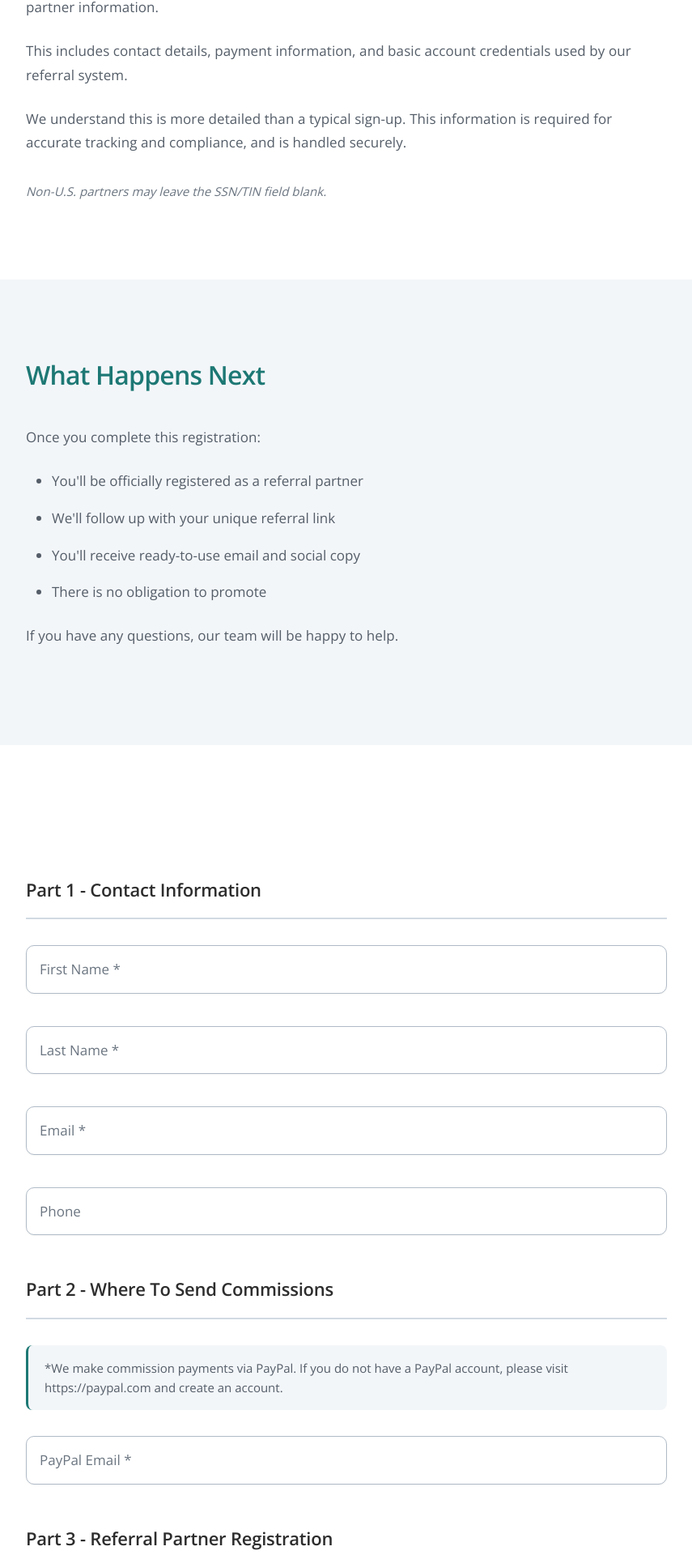
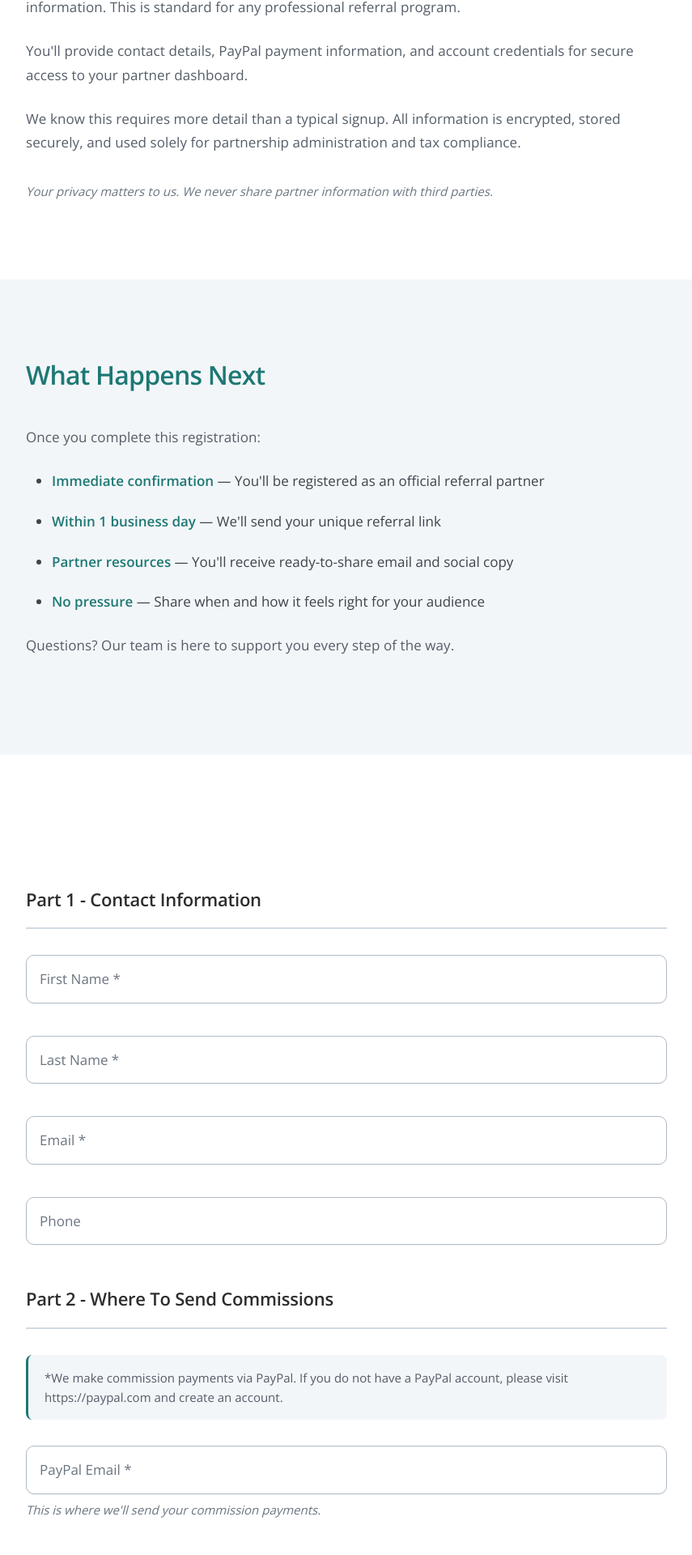
Before and after one commit to rbradshaw9/emotionalfreedomchallenge, a Next.js app: page /partners/register in a window 1280 px wide. Shown: the part 676-2596 px from the top of the page at 81% size, without its empty margins (212-1067 px from the left). Built offline with nearby package versions, Linux system fonts and the light colour scheme.

Commit message:
Enhance partner registration page: improved copy, helper text, and scannable bullet points for clarity and reassurance

```diff
--- a/app/partners/register/page.module.css
+++ b/app/partners/register/page.module.css
@@ -80,8 +80,13 @@
 .nextStepsSection li {
   font-size: var(--text-base);
   line-height: 1.75;
-  margin-bottom: var(--space-4);
-  color: var(--color-gray-600);
+  margin-bottom: var(--space-5);
+  color: var(--color-gray-700);
+}
+
+.nextStepsSection li strong {
+  color: var(--color-primary);
+  font-weight: var(--font-semibold);
 }
 
 .nextStepsSection li:last-child {
@@ -217,6 +222,16 @@
   display: block;
   line-height: 1.4;
   font-weight: var(--font-medium);
+}
+
+/* Helper text styling */
+.formWrapper :global(.field-helper) {
+  color: var(--color-gray-500);
+  font-size: var(--text-sm);
+  margin-top: var(--space-2);
+  display: block;
+  line-height: 1.5;
+  font-style: italic;
 }
 
 .formWrapper :global(.infusion-field textarea) {
--- a/app/partners/register/page.tsx
+++ b/app/partners/register/page.tsx
@@ -23,16 +23,16 @@ export default function PartnerRegister() {
         <div className="container container-content">
           <h2>What This Registration Includes</h2>
           <p>
-            To properly track referrals and issue commission payments, we need to collect some standard partner information.
+            To ensure accurate referral tracking and timely commission payments, we ask for detailed partner information. This is standard for any professional referral program.
           </p>
           <p>
-            This includes contact details, payment information, and basic account credentials used by our referral system.
+            You'll provide contact details, PayPal payment information, and account credentials for secure access to your partner dashboard.
           </p>
           <p>
-            We understand this is more detailed than a typical sign-up. This information is required for accurate tracking and compliance, and is handled securely.
+            We know this requires more detail than a typical signup. All information is encrypted, stored securely, and used solely for partnership administration and tax compliance.
           </p>
           <p className={styles.reassurance}>
-            Non-U.S. partners may leave the SSN/TIN field blank.
+            Your privacy matters to us. We never share partner information with third parties.
           </p>
         </div>
       </section>
@@ -44,13 +44,13 @@ export default function PartnerRegister() {
             Once you complete this registration:
           </p>
           <ul>
-            <li>You'll be officially registered as a referral partner</li>
-            <li>We'll follow up with your unique referral link</li>
-            <li>You'll receive ready-to-use email and social copy</li>
-            <li>There is no obligation to promote</li>
+            <li><strong>Immediate confirmation</strong> — You'll be registered as an official referral partner</li>
+            <li><strong>Within 1 business day</strong> — We'll send your unique referral link</li>
+            <li><strong>Partner resources</strong> — You'll receive ready-to-share email and social copy</li>
+            <li><strong>No pressure</strong> — Share when and how it feels right for your audience</li>
           </ul>
           <p>
-            If you have any questions, our team will be happy to help.
+            Questions? Our team is here to support you every step of the way.
           </p>
         </div>
       </section>
@@ -105,6 +105,7 @@ export default function PartnerRegister() {
               <div className="infusion-field">
                 <label htmlFor="inf_custom_PayPalEmail">PayPal Email *</label>
                 <input id="inf_custom_PayPalEmail" name="inf_custom_PayPalEmail" placeholder="PayPal Email *" type="text" />
+                <div className="field-helper">This is where we'll send your commission payments.</div>
               </div>
 
               <div className="section-title">
@@ -114,19 +115,13 @@ export default function PartnerRegister() {
               <div className="infusion-field">
                 <label htmlFor="inf_field_SSN">SSN/TIN</label>
                 <input id="inf_field_SSN" name="inf_field_SSN" placeholder="SSN/TIN" type="text" />
-              </div>
-
-              <div className="info-note">
-                <div>
-                  <i>
-                    <span>We required your SSN/TIN for proper tax documentation. If you live outside the US, you can leave this blank.</span>
-                  </i>
-                </div>
+                <div className="field-helper">Required for U.S. tax compliance. Leave blank if you're outside the U.S.</div>
               </div>
 
               <div className="infusion-field">
                 <label htmlFor="inf_other_Username">Username *</label>
                 <input id="inf_other_Username" name="inf_other_Username" placeholder="Username *" type="text" />
+                <div className="field-helper">Choose a username you'll remember for your partner dashboard.</div>
               </div>
 
               <div className="infusion-field">
@@ -173,7 +168,7 @@ export default function PartnerRegister() {
               </div>
 
               <div className="infusion-submit">
-                <button className="infusion-recaptcha" id="recaptcha_4c9b8b75fc0b1e19505d18dac0e1a6ab" type="submit">Complete Partner Registration</button>
+                <button className="infusion-recaptcha" id="recaptcha_4c9b8b75fc0b1e19505d18dac0e1a6ab" type="submit">Finish Registration & Get Referral Link</button>
               </div>
 
               <input type="text" name="inf-sbt" style={{ display: 'none' }} />
```
